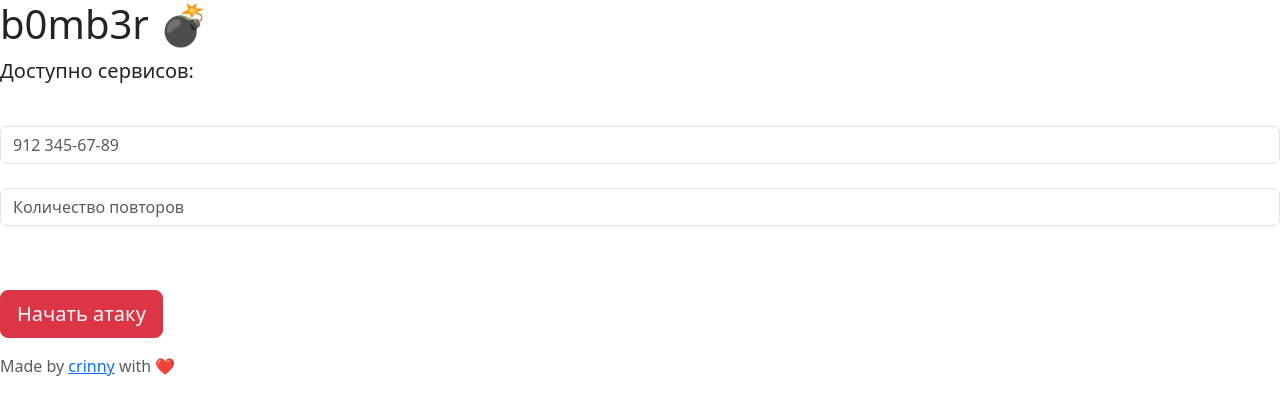
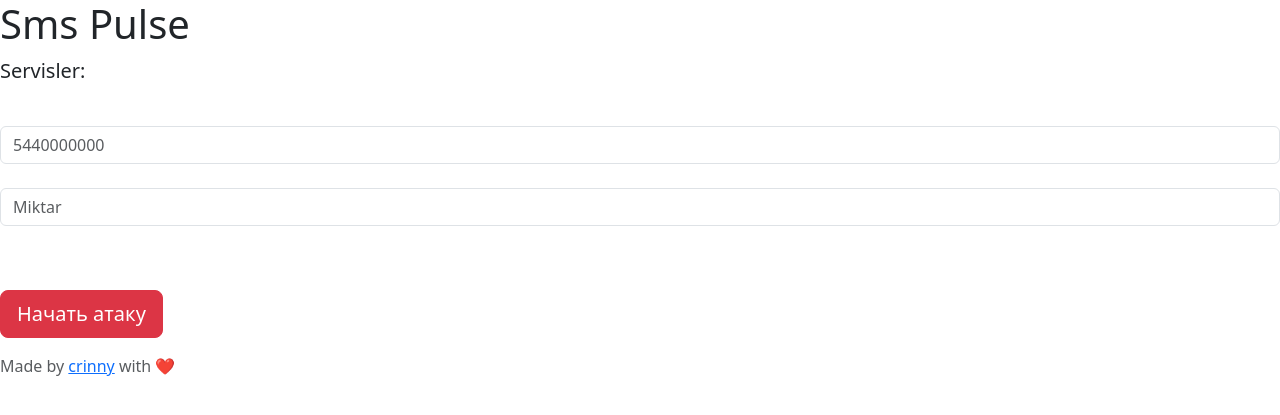
Before and after one commit to ViosRio/RioSms, a Python web app: template b0mb3r/app/templates/index.html in a window 1280 px wide. Shown: the top 415 px of the page. Run offline with Jinja, Linux system fonts and the light colour scheme; the template is opened without the code that fills it: most values are stand-ins (such as "Sample title", 1, 10 or a date in 2020); some libraries are stand-ins or nearby versions.

Commit message:
Update index.html

```diff
--- a/b0mb3r/app/templates/index.html
+++ b/b0mb3r/app/templates/index.html
@@ -1,5 +1,5 @@
 <!doctype html>
-<html lang="ru">
+<html lang="tr">
 <head>
     <meta charset="utf-8">
     <meta content="width=device-width, initial-scale=1, shrink-to-fit=no, user-scalable=no, viewport-fit=cover"
@@ -11,7 +11,7 @@
     <link href="/static/css/index.css" rel="stylesheet">
     <link href="/static/css/intlTelInput.min.css" rel="stylesheet">
 
-    <title>b0mb3r 💣</title>
+    <title>Sms Pulse ♥️</title>
 </head>
 <body>
 
@@ -22,19 +22,19 @@
 </div>
 
 <main>
-    <h1 class="no-select">b0mb3r 💣</h1>
-    <p class="lead">Доступно сервисов: <span class="badge badge-pill badge-danger no-select" id="serviceCount">{{ service_count }}</span>
+    <h1 class="no-select">Sms Pulse</h1>
+    <p class="lead">Servisler: <span class="badge badge-pill badge-danger no-select" id="serviceCount">{{ service_count }}</span>
     </p>
     <form id="main-form">
         <div class="form-row" style="margin-bottom: 5%">
             <div class="col">
                 <label for="phone"></label>
-                <input class="form-control" id="phone" name="phone" placeholder="912 345-67-89" required type="tel">
+                <input class="form-control" id="phone" name="phone" placeholder="5440000000" required type="tel">
             </div>
 
             <div class="col">
                 <label for="count"></label>
-                <input class="form-control" id="count" min="1" name="number_of_cycles" placeholder="Количество повторов"
+                <input class="form-control" id="count" min="1" name="number_of_cycles" placeholder="Miktar"
                        required type="number">
             </div>
         </div>
@@ -44,7 +44,7 @@
 </main>
 
 <footer class="mt-auto py-3 footer">
-    <span class="text-muted">Made by <a href="https://github.com/crinny">crinny</a> with</span> <span class="heart" id="heart">&#10084;&#65039;</span>
+    <span class="text-muted">Made by <a href="https://github.com/ViosRio">crinny</a> with</span> <span class="heart" id="heart">&#10084;&#65039;</span>
 </footer>
 
 <script src="/static/js/intlTelInput.min.js"></script>
```
